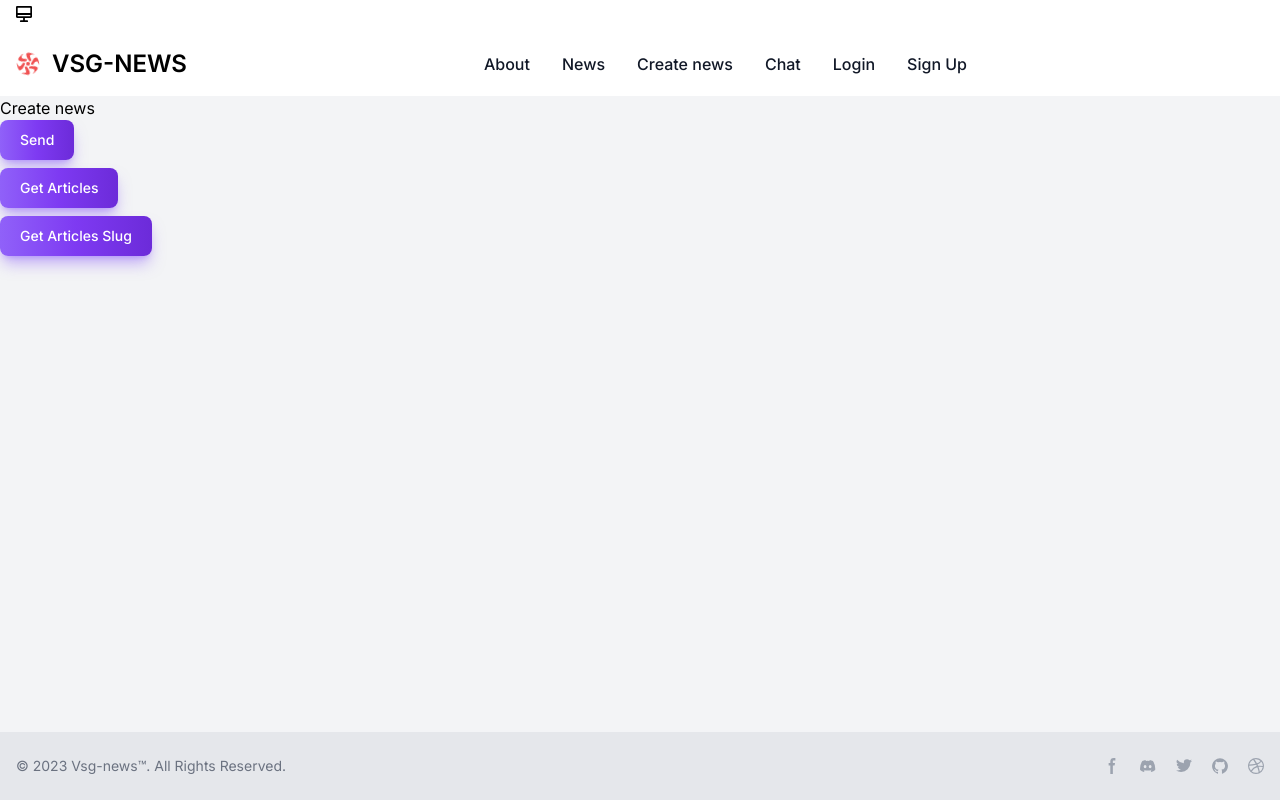
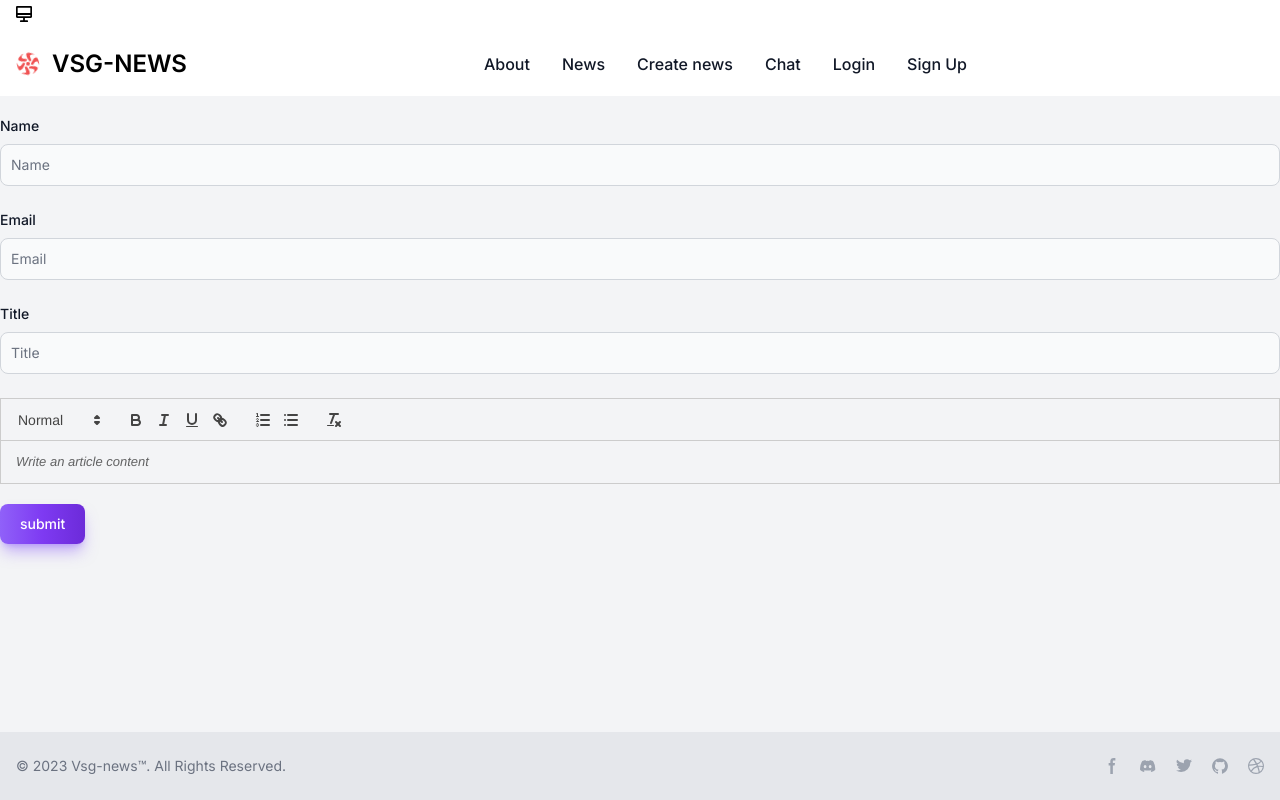
Before and after one commit to successfulcode/vsg-news, a Next.js app: page /en/create-news in a window 1280 px wide. Built offline with nearby package versions, Linux system fonts and the light colour scheme.

Commit message:
Added article form data

```diff
--- a/app/[lang]/create-news/page.tsx
+++ b/app/[lang]/create-news/page.tsx
@@ -1,12 +1,9 @@
-'use client'
-
-import Editor from '@/components/Editor';
+import CreateArticle from '@/components/createNews/CreateArticle';
 
 function page() {
   return (
     <>
-      Create news
-      <Editor />
+     <CreateArticle />
     </>
   );
 }
--- a/components/Editor.tsx
+++ /dev/null
@@ -1,45 +0,0 @@
-'use client'
-
-import { useState } from 'react';
-import ReactQuill from 'react-quill';
-import 'react-quill/dist/quill.snow.css';
-import Button from './shared/Button';
-import { createArticle, getArticles, getArticlesBySlug } from '@/lib/actions';
-
-function Editor() {
-  const [value, setValue] = useState('');
-
-  const onSendArticle = () => console.log('onSendArticle', value);
-
-  const dummyArcticle = {
-    title: 't545testdssd8-- title77988333ee321',
-    image: 'test image2',
-    content: '  Lorem ipsum dolor sit amet consectetur adipisicing elit. Veritatis suscipit omnis modi. Id, ut tenetur error, harum, odio dolorem sunt molestiae maxime sit ipsam minima iste veritatis. Tempora, exercitationem repudiandae.',
-    creator: 'test creator2',
-    creator_email: 'test creator_email2'
-  }
-
-  return (
-    <form action={() => createArticle(dummyArcticle)}>
-      {/* <ReactQuill theme="snow" value={value} onChange={setValue} /> */}
-      <div>
-        <Button type='submit'>Send</Button>
-
-        {/* <Button type='submit'>Send</Button> */}
-      </div>
-      <div>
-        <Button click={() => getArticles()}>Get Articles</Button>
-      </div>
-
-      <div>
-        <Button click={() => getArticlesBySlug('test-title66')}>Get Articles Slug</Button>
-      </div>
-
-
-
-
-    </form>
-  )
-}
-
-export default Editor;
--- /dev/null
+++ b/components/FormInput.tsx
@@ -0,0 +1,25 @@
+import React, { ChangeEvent } from 'react'
+
+interface IInputProps {
+  id?: string,
+  type?: string;
+  placeholder?: string;
+  onChange: (e: ChangeEvent<HTMLInputElement>) => void;
+  label?: string;
+  value?: string,
+  name?: string
+}
+
+function Input({ type = 'text', placeholder, label, id, value, name, onChange }: IInputProps) {
+  return (
+    <div className="mb-6">
+      {label && <label htmlFor={id} className="block mb-2 text-sm font-medium text-gray-900 dark:text-white">{label}</label>}
+
+      <input type={type} id={id} placeholder={placeholder} onChange={(e) => onChange(e)} value={value} name={name}
+        className="bg-gray-50 border border-gray-300 text-gray-900 text-sm rounded-lg focus:ring-blue-500 focus:border-blue-500 block w-full
+        p-2.5 dark:bg-gray-700 dark:border-gray-600 dark:placeholder-gray-400 dark:text-white dark:focus:ring-blue-500 dark:focus:border-blue-500" />
+    </div>
+  )
+}
+
+export default Input;
--- /dev/null
+++ b/components/createNews/CreateArticle.tsx
@@ -0,0 +1,80 @@
+
+'use client';
+
+import { useFormState } from 'react-dom';
+import Button from '@/components/shared/Button';
+import Editor from './Editor';
+import { createArticle, getArticles } from '@/lib/actions';
+import FormInput from '../FormInput';
+import { ChangeEvent, useState } from 'react';
+import { IArticle } from '@/types/interfaces/IArticle';
+
+const initalFormData = {
+  title: '',
+  image: '',
+  content: '',
+  creator: '',
+  creator_email: ''
+} as IArticle;
+
+function CreateArticle() {
+  const [ articleForm, setArticleForm ] = useState({
+    isError: false,
+    data: initalFormData
+  });
+
+  async function onSubmitAction() {
+    await createArticle(articleForm.data);
+    resetFormData();
+  }
+
+  function setFormData( name: string, value: string) {
+    setArticleForm((prevArticleForm) => ({
+      ...prevArticleForm,
+      data: {
+        ...prevArticleForm.data,
+        [name]: value
+      }
+    }));
+  };
+
+  function handleInputChange(e: ChangeEvent<HTMLInputElement>) {
+    const { name, value } = e.target;
+
+    setFormData(name, value);
+  };
+
+  function setContent(content: string) {
+    setFormData('content', content);
+  }
+
+  function resetFormData() {
+    setArticleForm((prevArticleForm) => ({
+      ...prevArticleForm, data: initalFormData
+    }));
+  }
+
+  return (
+    <form action={onSubmitAction} className="mt-5">
+      <div className="mb-5">
+        <FormInput id="creator" placeholder="Name" label="Name" type="text" name='creator'
+          onChange={handleInputChange} value={articleForm.data.creator} />
+        <FormInput id="creator_email" placeholder="Email" label="Email" type="text" name='creator_email'
+          onChange={handleInputChange} value={articleForm.data.creator_email}  />
+      </div>
+
+      <div>
+        <FormInput id="title" placeholder="Title" label="Title" type="text" name='title'
+          onChange={handleInputChange} value={articleForm.data.title} />
+      </div>
+
+      <Editor setContent={setContent} value={articleForm.data.content} />
+
+      <div className="mt-5">
+        <Button type='submit'>submit</Button>
+      </div>
+    </form>
+  )
+}
+
+export default CreateArticle;
--- /dev/null
+++ b/components/createNews/Editor.tsx
@@ -0,0 +1,13 @@
+'use client'
+
+import ReactQuill from 'react-quill';
+import 'react-quill/dist/quill.snow.css';
+
+function Editor({ setContent, value }:{ setContent: (content: string) => void, value: string} ) {
+
+  return (
+    <ReactQuill theme="snow" onChange={setContent} value={value} placeholder="Write an article content" />
+  )
+}
+
+export default Editor;
--- a/components/shared/Button.tsx
+++ b/components/shared/Button.tsx
@@ -1,16 +1,29 @@
 'use client'
+
+import { useFormStatus } from 'react-dom';
 
 type ButtonTypes = 'button' | 'submit' | 'reset';
 
-function Button({ children, click, type = 'button' }:{ click?: () => void, type?: ButtonTypes, children: React.ReactNode }) {
+interface IButtonProps {
+  children: React.ReactNode;
+  click?: () => void;
+  type?: ButtonTypes;
+  disabled?: boolean;
+}
+
+function Button({ children, click, type = 'button', disabled }: IButtonProps) {
+
+  const { pending } = useFormStatus();
+
   return (
     <button
       type={type}
       onClick={click}
+      disabled={disabled && pending}
       className="text-white bg-gradient-to-r from-purple-500 via-purple-600 to-purple-700 hover:bg-gradient-to-br focus:ring-4 focus:outline-none focus:ring-purple-300
         dark:focus:ring-purple-800 shadow-lg shadow-purple-500/50 dark:shadow-lg dark:shadow-purple-800/80 font-medium rounded-lg text-sm px-5 py-2.5 text-center me-2 mb-2"
     >
-      {children}
+      {pending ? 'Loading...' : children}
     </button>
   );
 }
--- a/lib/actions.ts
+++ b/lib/actions.ts
@@ -1,13 +1,14 @@
 'use server'
 
 import { create, getAll, getBySlug } from '@/db/articles';
+import { IArticle } from '@/types/interfaces/IArticle';
 import slugify from 'slugify';
 import xss from 'xss';
 
-export async function createArticle(article: any) {
+export async function createArticle(article: IArticle) {
   try {
     // TODO: Delete
-    await new Promise((resolve) => setTimeout(resolve, 5000));
+    // await new Promise((resolve) => setTimeout(resolve, 5000));
 
     article.slug = slugify(article.title, { lower: true });
     article.content = xss(article.content);
@@ -27,6 +28,8 @@ export async function createArticle(article: any) {
 
 export async function getArticles() {
   try {
+    await new Promise((resolve) => setTimeout(resolve, 5000));
+
     const articles = await getAll();
 
     // console.log('articles', articles);
```
